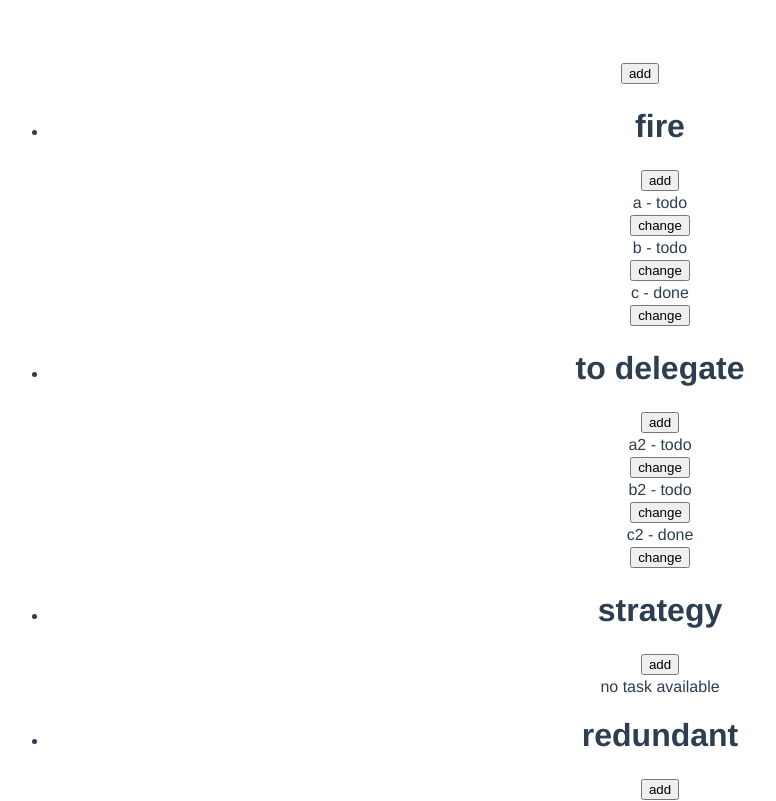
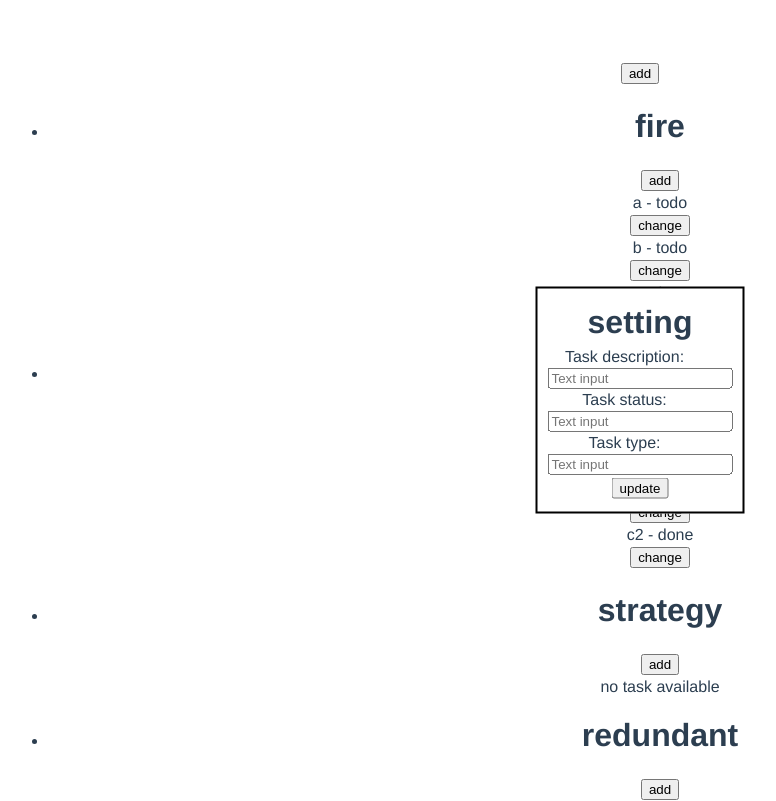
Before and after one commit to elzp/eisenhower-matrix-tool-in-vue, a Vue app: page / in a window 1280 px wide. Shown: the top 801 px of the page, without its empty margins (0-776 px from the left). Built offline with nearby package versions, Linux system fonts and the light colour scheme.

Commit message:
style: add styling of TaskSettings

```diff
--- a/src/components/TaskSettings.vue
+++ b/src/components/TaskSettings.vue
@@ -38,4 +38,31 @@ export default {
 </script>
 
 <!-- Add "scoped" attribute to limit CSS to this component only -->
-<style scoped></style>
+<style scoped>
+.form {
+  background: white;
+  display: flex;
+  flex-direction: column;
+  align-items: center;
+  border: 2px solid black;
+  width: max-content;
+  padding: 10px;
+  position: fixed;
+  top: 50%;
+  left: 50%;
+  transform: translate(-50%, -50%);
+  z-index: 2;
+}
+
+h1 {
+  margin: 5px;
+}
+.section {
+  display: flex;
+  flex-direction: column;
+}
+.description {
+  width: 150px;
+  padding: 2px;
+}
+</style>
```
